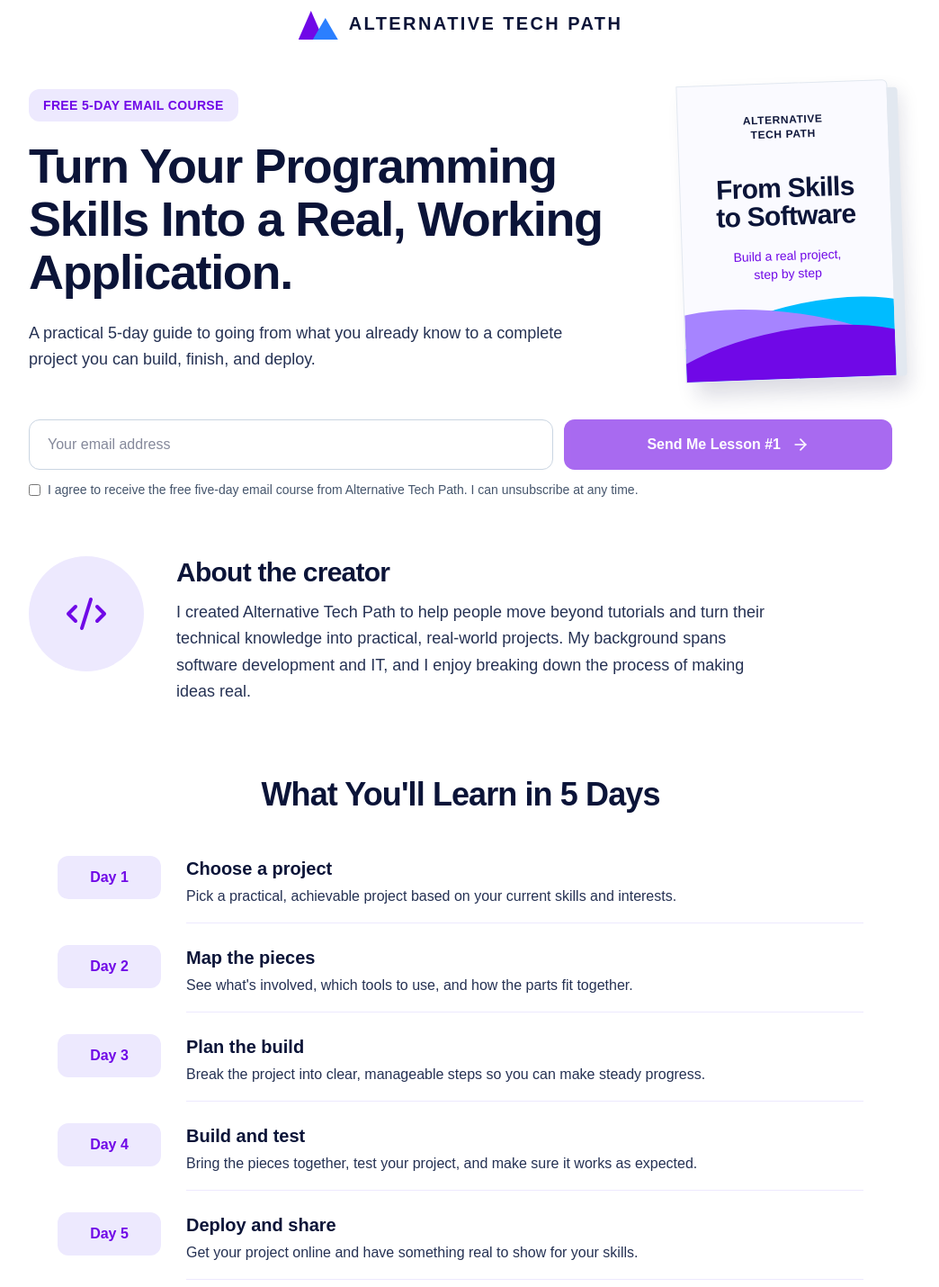
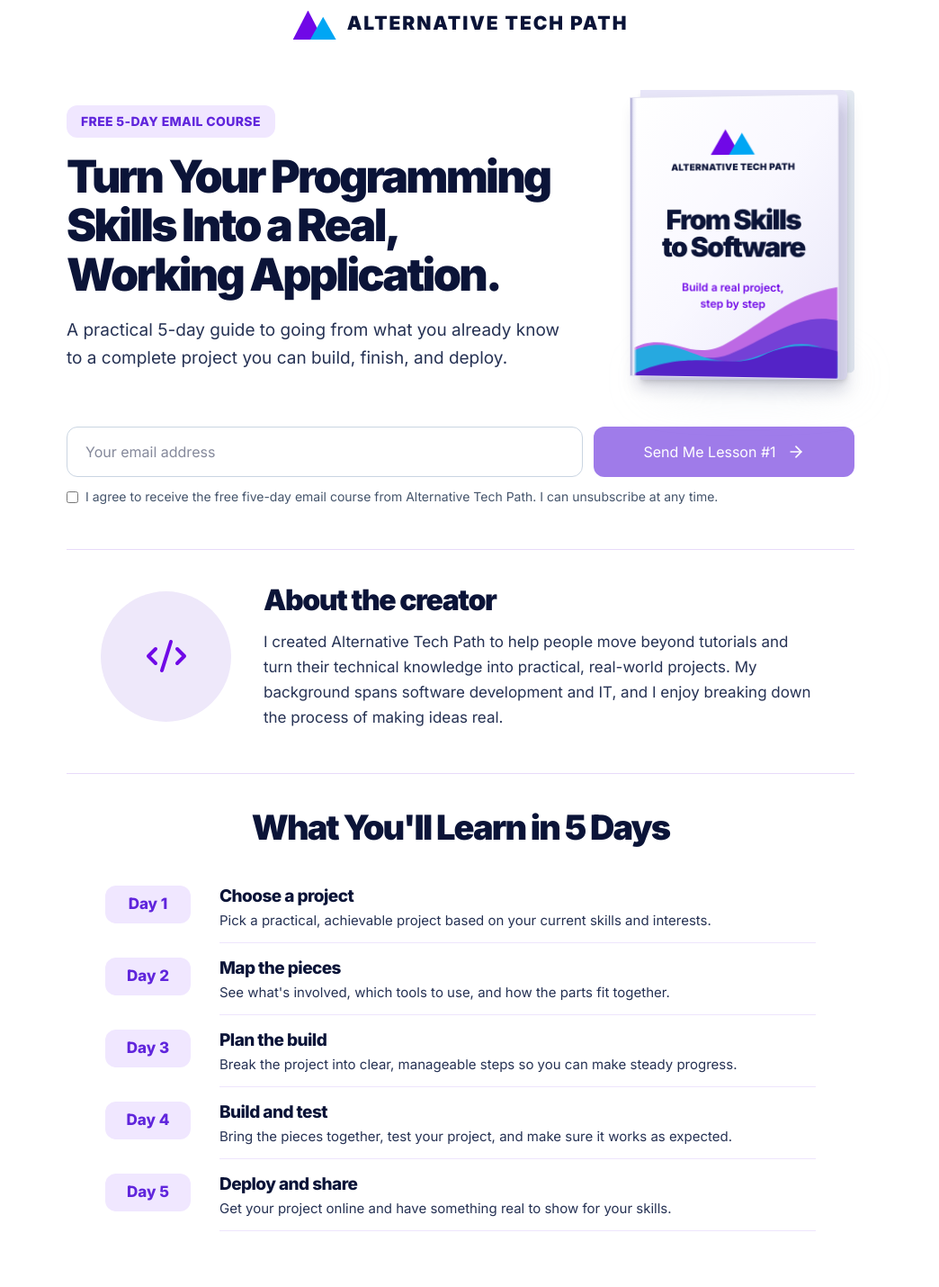
Before and after one commit to ShaphC/altechpath, a Next.js app: page / in a window 1280 px wide. Shown: the part 20-1450 px from the top of the page at 90% size, without its empty margins (128-1172 px from the left). Built offline with nearby package versions, Linux system fonts and the light colour scheme.

Commit message:
fixed the input field on web

```diff
--- a/src/app/globals.css
+++ b/src/app/globals.css
@@ -1,8 +1,13 @@
+@import url("https://fonts.googleapis.com/css2?family=Inter:wght@400;500;600;700;800;900&display=swap");
 @import "tailwindcss";
 
 :root {
   --background: #ffffff;
   --foreground: #0b1438;
+  --accent: #6025dc;
+  --accent-dark: #5016c9;
+  --accent-soft: #f0e7ff;
+  --body-text: #263254;
 }
 
 @theme inline {
@@ -19,8 +24,19 @@ html {
 }
 
 body {
+  margin: 0;
   background: var(--background);
   color: var(--foreground);
-  font-family: Arial, Helvetica, sans-serif;
+  font-family: "Inter", Arial, Helvetica, sans-serif;
   -webkit-font-smoothing: antialiased;
 }
+
+button,
+input {
+  font: inherit;
+}
+
+::selection {
+  background: #e6d7ff;
+  color: #32106d;
+}
--- a/src/app/page.tsx
+++ b/src/app/page.tsx
@@ -1,38 +1,101 @@
-import { BookOpen, Code2 } from "lucide-react";
+import Image from "next/image";
+import { Code2 } from "lucide-react";
+
 import { CourseBook } from "@/components/course-book";
 import SubscribeForm from "@/components/subscribe-form";
 import { siteConfig } from "@/lib/site-config";
 
-function Logo() {
+function BrandMark({ small = false }: { small?: boolean }) {
   return (
-    <div className="flex items-center justify-center gap-3">
-      <div className="relative h-9 w-11">
-        <span className="absolute bottom-0 left-0 h-8 w-7 bg-violet-700 [clip-path:polygon(50%_0,100%_100%,0_100%)]" />
-        <span className="absolute bottom-0 left-4 h-6 w-7 bg-blue-500 [clip-path:polygon(50%_0,100%_100%,0_100%)]" />
-      </div>
-
-      <span className="text-base font-extrabold tracking-[0.12em] text-[#0b1438] sm:text-xl">
-        {siteConfig.brand.name.toUpperCase()}
-      </span>
+    <div
+      className={
+        small ? "relative h-7 w-9 shrink-0" : "relative h-9 w-12 shrink-0"
+      }
+      aria-hidden="true"
+    >
+      <span className="absolute bottom-0 left-0 h-[90%] w-[70%] bg-violet-700 [clip-path:polygon(50%_0,100%_100%,0_100%)]" />
+      <span className="absolute bottom-0 left-[40%] h-[70%] w-[60%] bg-sky-500 [clip-path:polygon(50%_0,100%_100%,0_100%)]" />
     </div>
   );
 }
 
-function CreatorSection() {
+function Header() {
   return (
-    <section className="mt-16 flex flex-col items-center gap-6 sm:flex-row sm:items-start sm:gap-9">
-      <div className="flex h-32 w-32 shrink-0 items-center justify-center rounded-full bg-violet-100">
-        <Code2 className="h-12 w-12 text-violet-700" />
+    <header className="flex justify-center pb-12 pt-7 sm:pb-14">
+      <div className="flex items-center justify-center gap-3">
+        <BrandMark />
+
+        <span className="text-[14px] font-black tracking-[0.07em] text-[#0b1438] sm:text-[21px] sm:tracking-[0.09em]">
+          {siteConfig.brand.name.toUpperCase()}
+        </span>
+      </div>
+    </header>
+  );
+}
+
+function Hero() {
+  return (
+    <section>
+      <div className="grid items-center gap-7 lg:grid-cols-[minmax(0,1fr)_270px] lg:gap-14">
+        {/* Book appears first on mobile, right on desktop */}
+        <div className="order-1 lg:order-2">
+          <CourseBook />
+        </div>
+
+        {/* Hero text */}
+        <div className="order-2 text-center lg:order-1 lg:text-left">
+          <span className="inline-flex rounded-xl bg-[#f0e7ff] px-4 py-2 text-[12px] font-extrabold tracking-[0.025em] text-[#6025dc] sm:text-sm">
+            {siteConfig.course.badge}
+          </span>
+
+          <h1 className="mx-auto mt-4 max-w-[680px] text-[34px] font-black leading-[1.09] tracking-[-0.055em] text-[#0b1438] sm:text-[46px] lg:mx-0 lg:text-[50px]">
+            {" "}
+            {siteConfig.course.headline}
+          </h1>
+
+          <p className="mx-auto mt-5 max-w-[620px] text-[16px] leading-[1.6] text-[#263254] sm:text-[19px] lg:mx-0">
+            {siteConfig.course.description}
+          </p>
+        </div>
       </div>
 
-      <div className="max-w-2xl text-center sm:text-left">
-        <h2 className="text-3xl font-black tracking-tight">
-          {siteConfig.creator.heading}
-        </h2>
+      {/* First signup */}
+      <div className="mt-9 sm:mt-11">
+        <SubscribeForm />
+      </div>
+    </section>
+  );
+}
 
-        <p className="mt-3 text-lg leading-relaxed text-[#263254]">
-          {siteConfig.creator.description}
-        </p>
+function CreatorSection() {
+  const creator = siteConfig.creator;
+
+  return (
+    <section className="mt-10 border-t border-[#e8dafa] pt-9 sm:mt-12">
+      <div className="mx-auto flex max-w-[800px] flex-col items-center gap-5 sm:flex-row sm:items-center sm:gap-9">
+        <div className="relative flex h-[115px] w-[115px] shrink-0 items-center justify-center overflow-hidden rounded-full bg-[#eee8fa] sm:h-[145px] sm:w-[145px]">
+          {creator.image ? (
+            <Image
+              src={creator.image}
+              alt={creator.name || "Course creator"}
+              fill
+              sizes="(max-width: 640px) 115px, 145px"
+              className="object-cover"
+            />
+          ) : (
+            <Code2 className="h-12 w-12 text-violet-700" />
+          )}
+        </div>
+
+        <div className="text-center sm:text-left">
+          <h2 className="text-[28px] font-black leading-tight tracking-[-0.045em] text-[#0b1438] sm:text-[32px]">
+            {creator.name ? `Hi, I'm ${creator.name}` : creator.heading}
+          </h2>
+
+          <p className="mt-3 text-[15px] leading-[1.65] text-[#263254] sm:text-[17px]">
+            {creator.description}
+          </p>
+        </div>
       </div>
     </section>
   );
@@ -40,27 +103,27 @@ function CreatorSection() {
 
 function LessonsSection() {
   return (
-    <section className="mx-auto mt-20 max-w-4xl">
-      <h2 className="mb-9 text-center text-3xl font-black tracking-tight sm:text-4xl">
+    <section className="mt-10 border-t border-[#e8dafa] pt-9 sm:mt-12">
+      <h2 className="mb-8 text-center text-[29px] font-black leading-tight tracking-[-0.05em] text-[#0b1438] sm:text-[38px]">
         What You&apos;ll Learn in 5 Days
       </h2>
 
-      <div>
+      <div className="mx-auto max-w-[790px]">
         {siteConfig.lessons.map((lesson) => (
           <div
             key={lesson.day}
-            className="grid grid-cols-[76px_1fr] gap-3 py-3 sm:grid-cols-[115px_1fr] sm:gap-7"
+            className="grid grid-cols-[76px_minmax(0,1fr)] items-start gap-3 py-2 sm:grid-cols-[95px_minmax(0,1fr)] sm:gap-8"
           >
-            <div className="flex h-12 items-center justify-center rounded-xl bg-violet-100 text-sm font-extrabold text-violet-700 sm:text-base">
+            <div className="flex h-[42px] items-center justify-center rounded-xl bg-[#f0e7ff] text-[14px] font-extrabold text-[#6025dc] sm:text-[17px]">
               Day {lesson.day}
             </div>
 
-            <div className="border-b border-violet-100 pb-4">
-              <h3 className="text-lg font-extrabold sm:text-xl">
+            <div className="min-w-0 border-b border-[#eee5fc] pb-3">
+              <h3 className="text-[17px] font-extrabold leading-tight tracking-[-0.03em] text-[#0b1438] sm:text-[19px]">
                 {lesson.title}
               </h3>
 
-              <p className="mt-1 leading-relaxed text-[#263254]">
+              <p className="mt-1 text-[13px] leading-[1.55] text-[#263254] sm:text-[15px]">
                 {lesson.description}
               </p>
             </div>
@@ -71,59 +134,33 @@ function LessonsSection() {
   );
 }
 
+function FinalSignup() {
+  return (
+    <section className="mt-12 sm:mt-14">
+      <SubscribeForm />
+
+      <p className="mt-4 text-center text-[13px] leading-relaxed text-[#455276] sm:text-[15px]">
+        {siteConfig.course.footerText}
+      </p>
+    </section>
+  );
+}
+
 export default function Home() {
   return (
     <main className="min-h-screen bg-white text-[#0b1438]">
-      <div className="mx-auto max-w-5xl px-5 pb-16 pt-7 sm:px-8">
-        <header className="mb-12">
-          <Logo />
-        </header>
+      <div className="mx-auto max-w-[940px] px-5 pb-10 sm:px-8">
+        <Header />
 
-        {/* Hero */}
-        <section className="grid items-center gap-9 lg:grid-cols-[1fr_260px] lg:gap-14">
-          {/* Book first on mobile, right on desktop */}
-          <div className="order-1 lg:order-2">
-            <CourseBook />
-          </div>
+        <Hero />
 
-          {/* Text second on mobile, left on desktop */}
-          <div className="order-2 lg:order-1">
-            <span className="inline-flex rounded-xl bg-violet-100 px-4 py-2 text-sm font-extrabold tracking-wide text-violet-700">
-              {siteConfig.course.badge}
-            </span>
-
-            <h1 className="mt-5 text-4xl font-black leading-[1.09] tracking-tight sm:text-5xl lg:text-[54px]">
-              {siteConfig.course.headline}
-            </h1>
-
-            <p className="mt-6 max-w-2xl text-lg leading-relaxed text-[#263254]">
-              {siteConfig.course.description}
-            </p>
-          </div>
-        </section>
-
-        {/* First signup */}
-        <div className="mt-11">
-          <SubscribeForm />
-        </div>
-
-        {/* Creator */}
         <CreatorSection />
 
-        {/* Five-day curriculum */}
         <LessonsSection />
 
-        {/* Second signup */}
-        <section className="mt-16">
-          <SubscribeForm />
+        <FinalSignup />
 
-          <p className="mt-4 text-center text-sm text-[#455276]">
-            <BookOpen className="mr-1 inline h-4 w-4" />
-            {siteConfig.course.footerText}
-          </p>
-        </section>
-
-        <footer className="mt-16 text-center text-sm text-slate-500">
+        <footer className="mt-14 text-center text-xs text-slate-400">
           © {siteConfig.brand.name}
         </footer>
       </div>
--- a/src/components/course-book.tsx
+++ b/src/components/course-book.tsx
@@ -2,34 +2,81 @@ import { siteConfig } from "@/lib/site-config";
 
 export function CourseBook() {
   return (
-    <div className="flex w-full justify-center lg:justify-end">
-      <div className="relative h-[290px] w-[205px] rotate-[-2deg] rounded-r-md border border-slate-200 bg-[#fafaff] shadow-[12px_15px_22px_rgba(22,23,70,0.15)] sm:h-[330px] sm:w-[235px]">
-        <div className="absolute -right-3 top-2 h-[98%] w-3 rounded-r bg-slate-200" />
+    <div className="flex w-full items-center justify-center lg:justify-end">
+      <div className="relative h-[300px] w-[230px] sm:h-[330px] sm:w-[250px]">
+        {/* Ground shadow */}
+        <div className="absolute bottom-0 left-4 right-0 h-5 rounded-[50%] bg-slate-300/50 blur-xl" />
 
-        <div className="relative flex h-full flex-col items-center overflow-hidden px-5 pt-8 text-center">
-          <div className="text-xs font-black tracking-wider text-[#10183c]">
-            ALTERNATIVE
-            <br />
-            TECH PATH
+        {/* Page block */}
+        <div
+          className="absolute bottom-3 right-0 top-1 w-[92%] rounded-r-[5px] border border-slate-200 bg-gradient-to-r from-slate-200 via-white to-slate-200"
+          style={{
+            transform: "skewY(-2deg)",
+          }}
+        />
+
+        {/* Back cover */}
+        <div className="absolute bottom-2 right-2 top-0 w-[92%] rounded-r-md bg-[#e7e5f8] shadow-md" />
+
+        {/* Front cover */}
+        <div
+          className="absolute bottom-3 left-0 top-2 w-[91%] overflow-hidden rounded-r-[3px] border border-[#e5e4f2] bg-gradient-to-br from-white via-[#f9f8ff] to-[#e9e7f9] shadow-[8px_12px_18px_rgba(20,20,70,0.17)]"
+          style={{
+            transform: "perspective(850px) rotateY(-5deg)",
+            transformOrigin: "left center",
+          }}
+        >
+          {/* Spine */}
+          <div className="absolute inset-y-0 left-0 z-20 w-[7px] bg-gradient-to-r from-[#a8a5cf] via-[#eeeefa] to-transparent" />
+
+          <div className="relative z-10 flex h-full flex-col items-center px-5 pt-8 text-center">
+            {/* Small brand symbol */}
+            <div className="relative h-8 w-12">
+              <div className="absolute bottom-0 left-0 h-7 w-8 bg-violet-700 [clip-path:polygon(50%_0,100%_100%,0_100%)]" />
+              <div className="absolute bottom-0 left-5 h-6 w-7 bg-sky-500 [clip-path:polygon(50%_0,100%_100%,0_100%)]" />
             </div>
 
-          <h2 className="mt-9 text-[27px] font-black leading-[1.04] tracking-tight text-[#0b1438] sm:text-[30px]">
+            <span className="mt-2 text-[10px] font-black leading-[1.15] tracking-wide text-[#10183c]">
+              {siteConfig.brand.name.toUpperCase()}
+            </span>
+
+            <h2 className="mt-9 text-[27px] font-black leading-[1.03] tracking-[-0.055em] text-[#0b1438] sm:text-[30px]">
               From Skills
               <br />
               to Software
             </h2>
 
-          <p className="mt-5 text-sm font-medium leading-snug text-violet-700">
+            <p className="mt-5 text-[12px] font-semibold leading-[1.45] text-violet-700">
               Build a real project,
               <br />
               step by step
             </p>
+          </div>
 
-          <div className="absolute bottom-0 left-0 h-24 w-full overflow-hidden">
-            <div className="absolute inset-x-[-25%] bottom-[-65px] h-36 rotate-[-14deg] rounded-[50%] bg-sky-400" />
-            <div className="absolute inset-x-[-25%] bottom-[-55px] h-32 rotate-[10deg] rounded-[50%] bg-violet-400" />
-            <div className="absolute inset-x-[-25%] bottom-[-90px] h-36 rotate-[-9deg] rounded-[50%] bg-violet-700" />
-          </div>
+          {/* Cover waves */}
+          <svg
+            viewBox="0 0 240 110"
+            preserveAspectRatio="none"
+            className="absolute bottom-0 left-0 h-[105px] w-full"
+            aria-hidden="true"
+          >
+            <path
+              d="M0 80 C45 54 70 96 112 72 C160 45 184 16 240 6 L240 110 L0 110Z"
+              fill="#bd69e4"
+            />
+            <path
+              d="M0 89 C48 65 75 100 116 84 C160 66 195 34 240 44 L240 110 L0 110Z"
+              fill="#7440d6"
+            />
+            <path
+              d="M0 83 C43 62 64 84 100 91 C132 97 158 81 180 74 C210 66 230 78 240 84 L240 110 L0 110Z"
+              fill="#26a9e0"
+            />
+            <path
+              d="M0 110 C72 75 112 104 154 85 C190 68 215 73 240 79 L240 110Z"
+              fill="#5423c7"
+            />
+          </svg>
         </div>
       </div>
     </div>
--- a/src/components/subscribe-form.tsx
+++ b/src/components/subscribe-form.tsx
@@ -59,7 +59,7 @@ export default function SubscribeForm() {
 
   return (
     <form onSubmit={handleSubmit} className="w-full">
-      <div className="grid gap-3 sm:grid-cols-[1.6fr_1fr]">
+      <div className="flex w-full flex-col gap-3 md:flex-row md:items-stretch">
         <label className="sr-only" htmlFor={emailId}>
           Email address
         </label>
@@ -73,13 +73,13 @@ export default function SubscribeForm() {
           value={email}
           onChange={(event) => setEmail(event.target.value)}
           placeholder="Your email address"
-          className="min-h-14 w-full rounded-xl border border-slate-300 bg-white px-5 text-base outline-none transition focus:border-violet-600 focus:ring-2 focus:ring-violet-100"
+          className="h-14 min-w-0 w-full flex-1 rounded-xl border border-slate-300 bg-white px-5 text-base text-[#0b1438] outline-none transition focus:border-violet-600 focus:ring-2 focus:ring-violet-100"
         />
 
         <button
           type="submit"
           disabled={loading || !consent}
-          className="flex min-h-14 items-center justify-center gap-3 rounded-xl bg-violet-700 px-5 font-bold text-white transition hover:bg-violet-800 disabled:cursor-not-allowed disabled:opacity-60"
+          className="flex h-14 w-full shrink-0 items-center justify-center gap-3 rounded-xl bg-[#6025dc] px-6 text-base font-bold text-white transition hover:bg-[#5016c9] disabled:cursor-not-allowed disabled:opacity-60 md:w-[290px]"
         >
           {loading ? (
             <>
```
Lines whose indentation alone changed are shown as unchanged.
